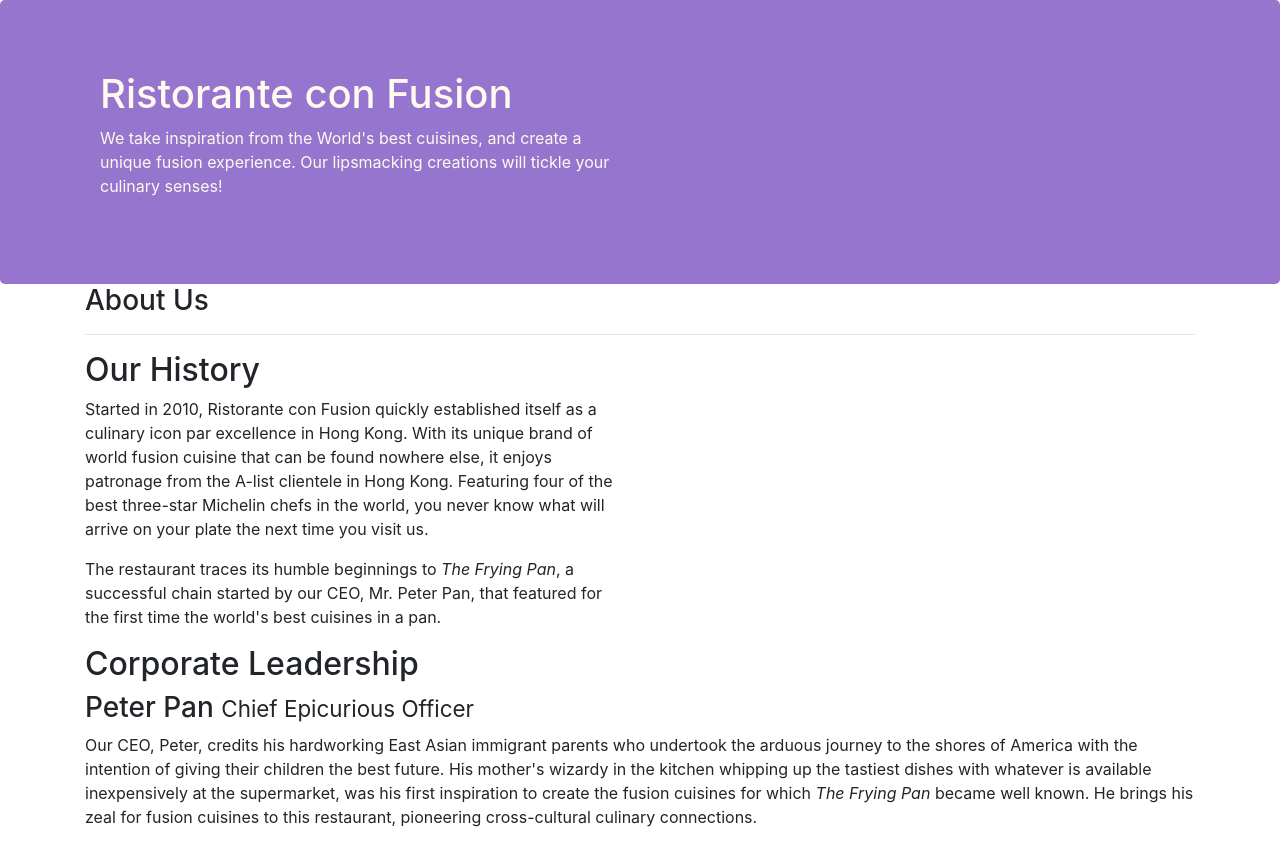
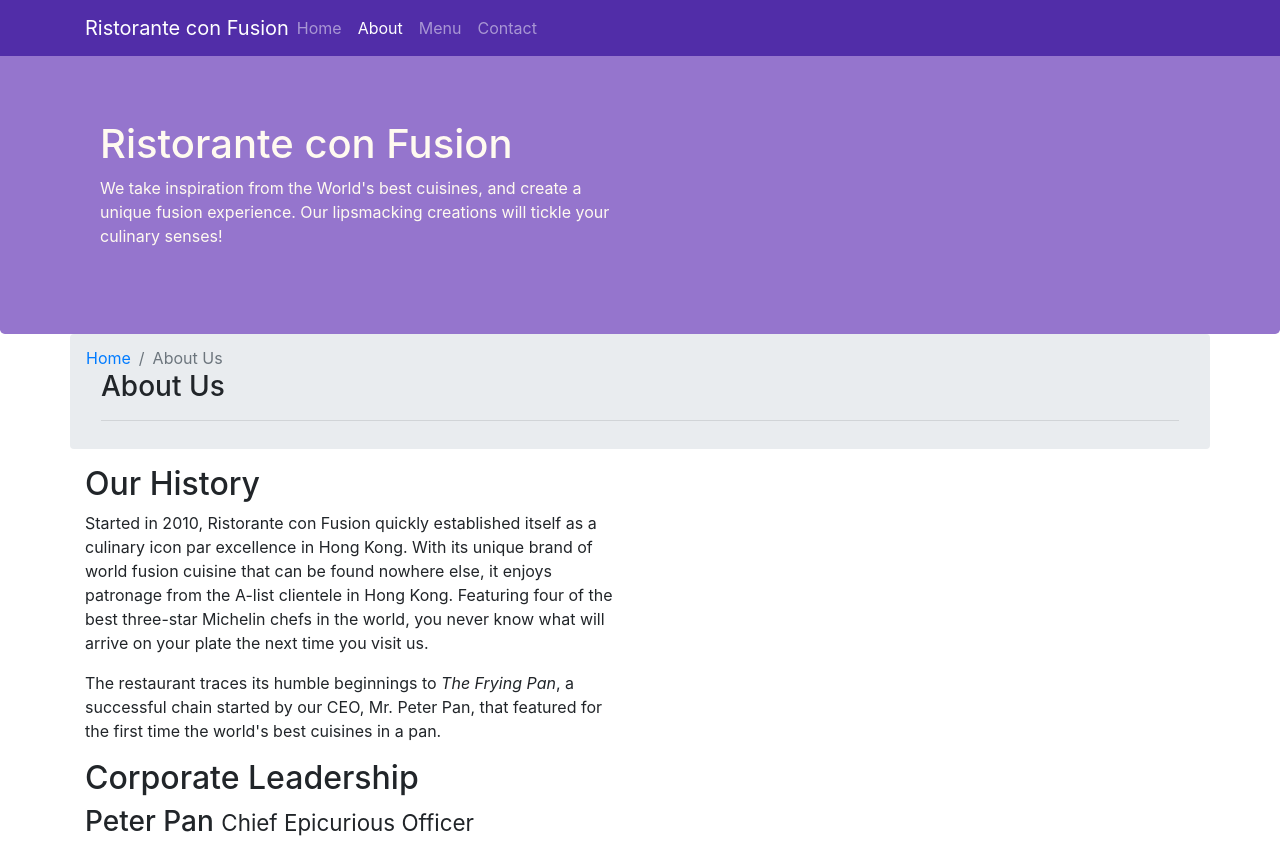
Before and after one commit to NicolasEatsPi/BootstrapTest, a website: page aboutus.html in a window 1280 px wide. Shown: the top 842 px of the page. Drawn offline with nearby package versions, Linux system fonts and the light colour scheme.

Commit message:
Navbars and Breadcrumbs

```diff
--- a/aboutus.html
+++ b/aboutus.html
@@ -15,6 +15,23 @@
 </head>
 
 <body>
+    <nav class="navbar navbar-dark navbar-expand-sm fixed-top">
+        <div class="container">
+                <button class="navbar-toggler" type="button" data-toggle="collapse" data-target="#Navbar">
+                        <span class="navbar-toggler-icon"></span>
+                    </button>
+            <a class="navbar-brand mr-auto" href="./index.html">Ristorante con Fusion</a>
+            <div class="collapse navbar-collapse" id="Navbar">
+                <ul class="navbar-nav mr-auto">
+                    <li class="nav-item"><a class="nav-link" href="./index.html">Home</a></li>
+                    <li class="nav-item active"><a class="nav-link" href="#">About</a></li>
+                    <li class="nav-item"><a class="nav-link" href="#">Menu</a></li>
+                    <li class="nav-item"><a class="nav-link" href="#">Contact</a></li>
+                </ul>
+            </div>
+
+        </div>
+    </nav>
 
     <header class="jumbotron">
         <div class="container">
@@ -31,6 +48,9 @@
 
     <div class="container">
         <div class="row">
+            <ol class="col-12 breadcrumb">
+                <li class="breadcrumb-item"><a href="./index.html">Home</a></li>
+                <li class="breadcrumb-item active">About Us</li>
             <div class="col-12">
                <h3>About Us</h3>
                <hr>
@@ -70,7 +90,7 @@
                 <div class="col-4 offset-1 col-sm-2">
                     <h5>Links</h5>
                     <ul class="list-unstyled">
-                        <li><a href="#">Home</a></li>
+                        <li><a href="./index.html">Home</a></li>
                         <li><a href="#">About</a></li>
                         <li><a href="#">Menu</a></li>
                         <li><a href="#">Contact</a></li>
--- a/css/styles.css
+++ b/css/styles.css
@@ -23,8 +23,17 @@
     color: floralwhite;
 }
 
-.address {
+address {
     font-size: 80%;
     margin: 0px;
     color: #0F0F0F;
 }
+
+body {
+    padding: 50px 0px 0px 0px;
+    z-index: 0;
+}
+
+.navbar-dark {
+    background-color: #512da8;
+}
```
Also changed, not shown: index.html (+18 -1 lines).
